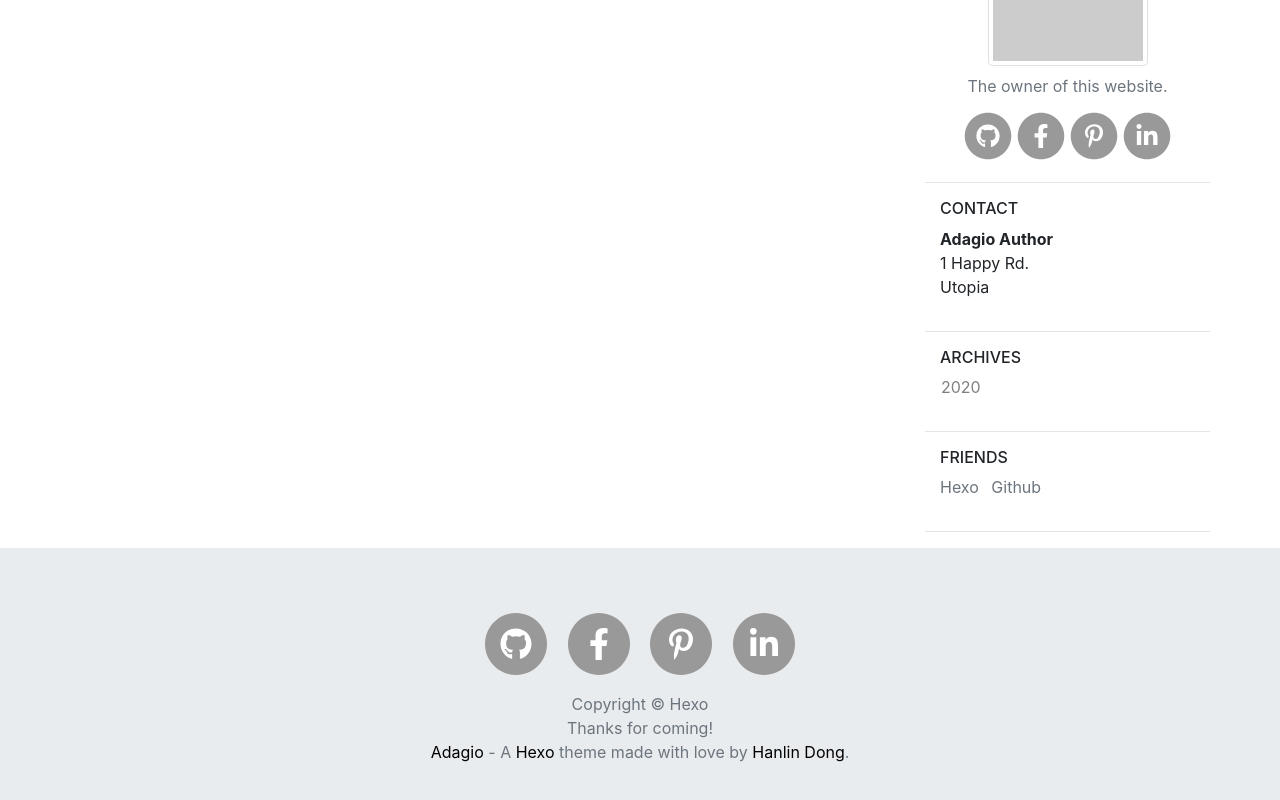
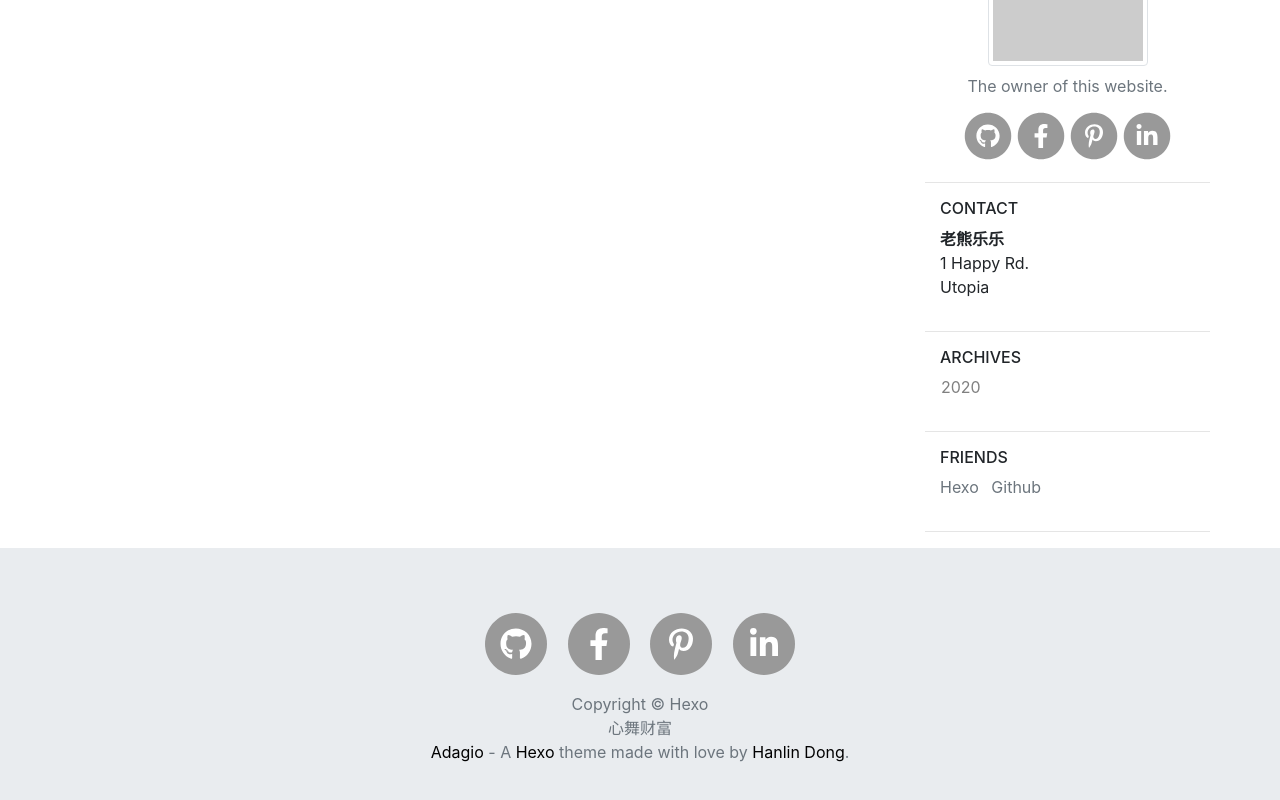
Before and after one commit to kuiiu/kuiiu.github.io, a plain HTML site: page archives/2020/04/index.html in a window 1280 px wide. Shown: the part 580-1380 px from the top of the page. Drawn offline with nearby package versions, Linux system fonts and the light colour scheme; some packages are replaced by stand-ins of ours; no server answers; placeholder pictures from the web are drawn by us; some icons are missing.

Commit message:
Site updated: 2020-04-01 16:25:50

```diff
--- a/archives/2020/04/index.html
+++ b/archives/2020/04/index.html
@@ -5,7 +5,7 @@
     <meta name="viewport" content="width=device-width, initial-scale=1, shrink-to-fit=no">
     <meta name="description" content="">
     <link rel="shortcut icon" href="http://some.url/to/favicon.ico">
-    <title>Adagio</title>
+    <title>股意悟</title>
 
 
             <link href="https://cdn.bootcss.com/twitter-bootstrap/4.3.1/css/bootstrap.min.css" rel="stylesheet">
@@ -267,7 +267,7 @@
     <div class="col">
         <h6>CONTACT</h6>
         <address>
-            <strong>Adagio Author</strong><br>
+            <strong>老熊乐乐</strong><br>
             1 Happy Rd. <br> Utopia
         </address>
     </div>
@@ -366,7 +366,7 @@
                 <p class="copyright text-muted">
                     Copyright &copy; Hexo
                     <br>
-                    Thanks for coming!
+                    心舞财富
                     <br>
                     <a href="https://github.com/Hanlin-Dong/hexo-theme-adagio" target="_blank" rel="noopener">Adagio</a> - A <a href="https://hexo.io" target="_blank" rel="noopener">Hexo</a> theme made with love by
                     <a href="http://www.hanlindong.com" target="_blank" rel="noopener">Hanlin Dong</a>.
```
Also changed, not shown: 2020/04/01/hello-world/index.html (+2 -2 lines), archives/2020/index.html (+3 -3 lines), archives/index.html (+3 -3 lines), index.html (+3 -3 lines).
